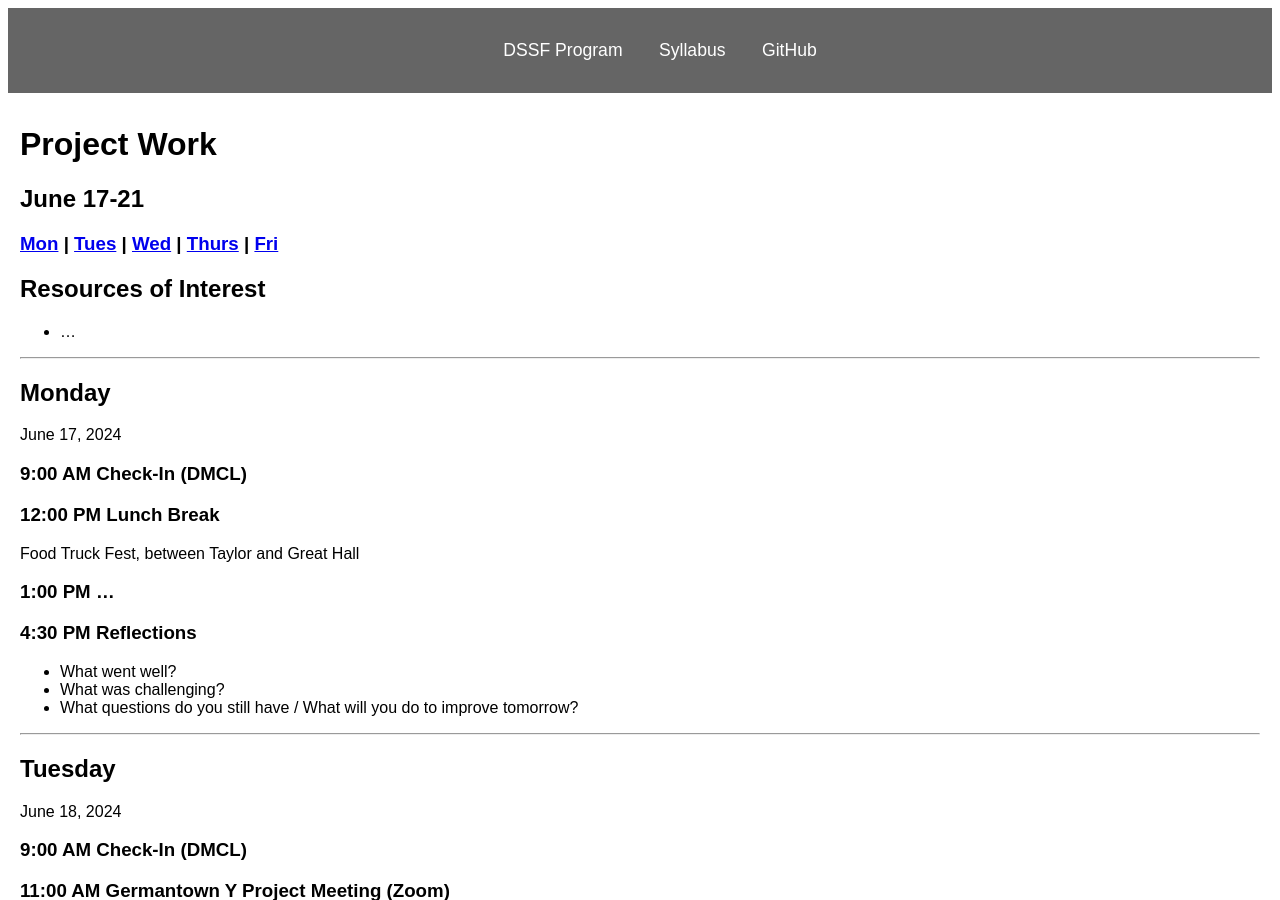
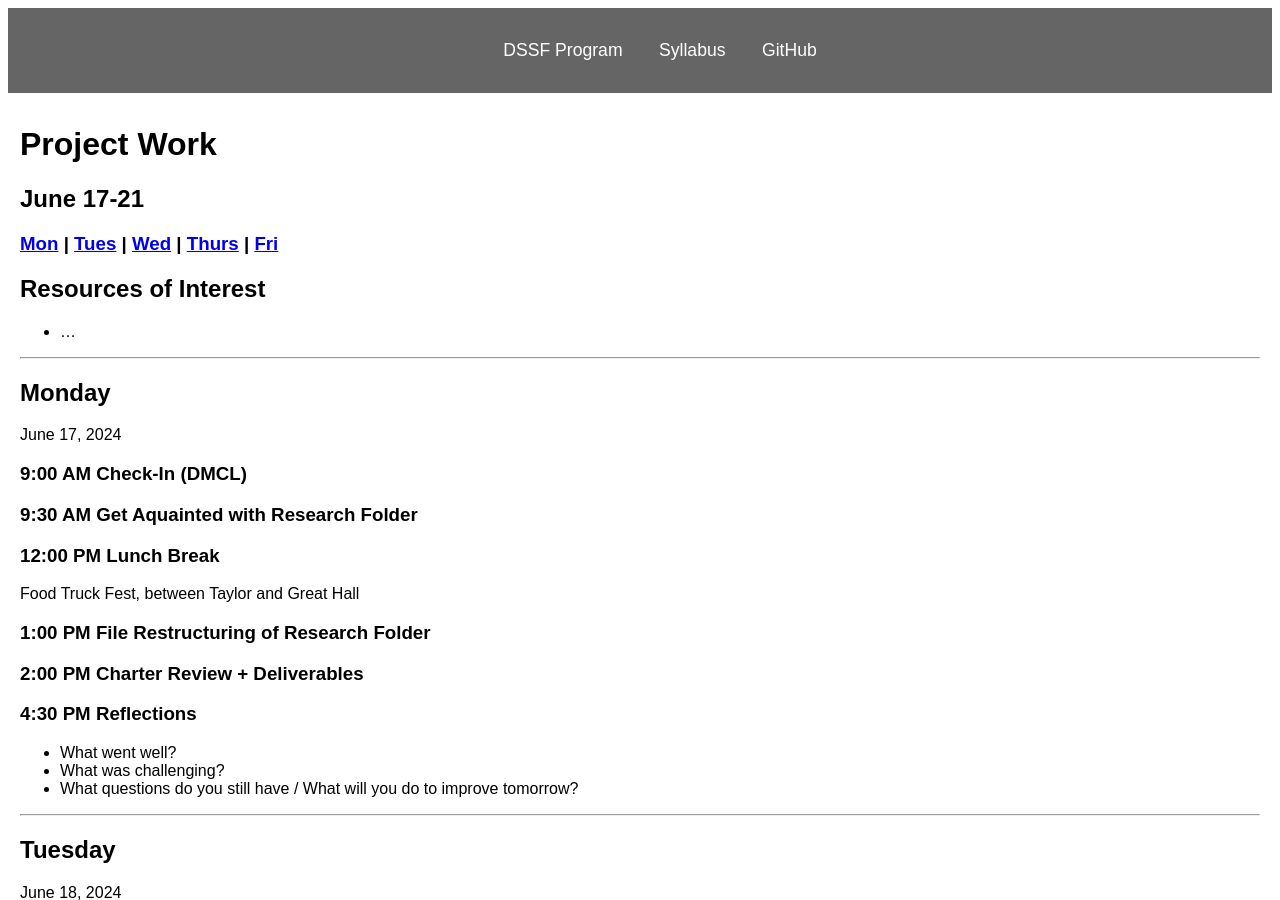
Before and after one commit to digbmc/dssf-syll, a Jekyll site: the page built from _weeks/03-work.md, in a window 1280 px wide and 900 px high. Built offline with Jekyll 4.4.1, drawn with Linux system fonts in a browser that asks for light colours.

Commit message:
Update 03-work.md
Update to Monday schedule

```diff
--- a/_weeks/03-work.md
+++ b/_weeks/03-work.md
@@ -15,10 +15,14 @@ June 17, 2024
 
 ### 9:00 AM Check-In (DMCL)
 
+### 9:30 AM Get Aquainted with Research Folder
+
 ### 12:00 PM Lunch Break
 Food Truck Fest, between Taylor and Great Hall
 
-### 1:00 PM ...
+### 1:00 PM File Restructuring of Research Folder
+
+### 2:00 PM Charter Review + Deliverables
 
 ### 4:30 PM Reflections
 - What went well?
```
